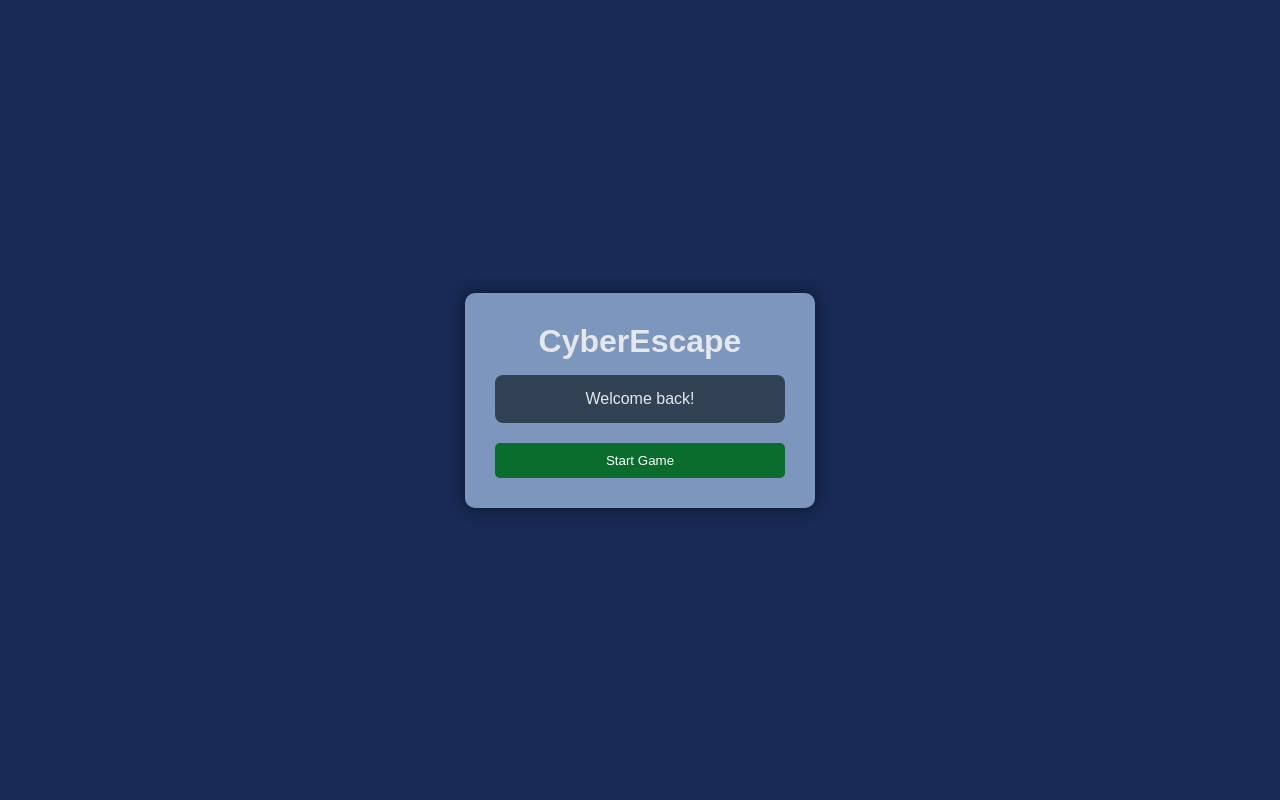
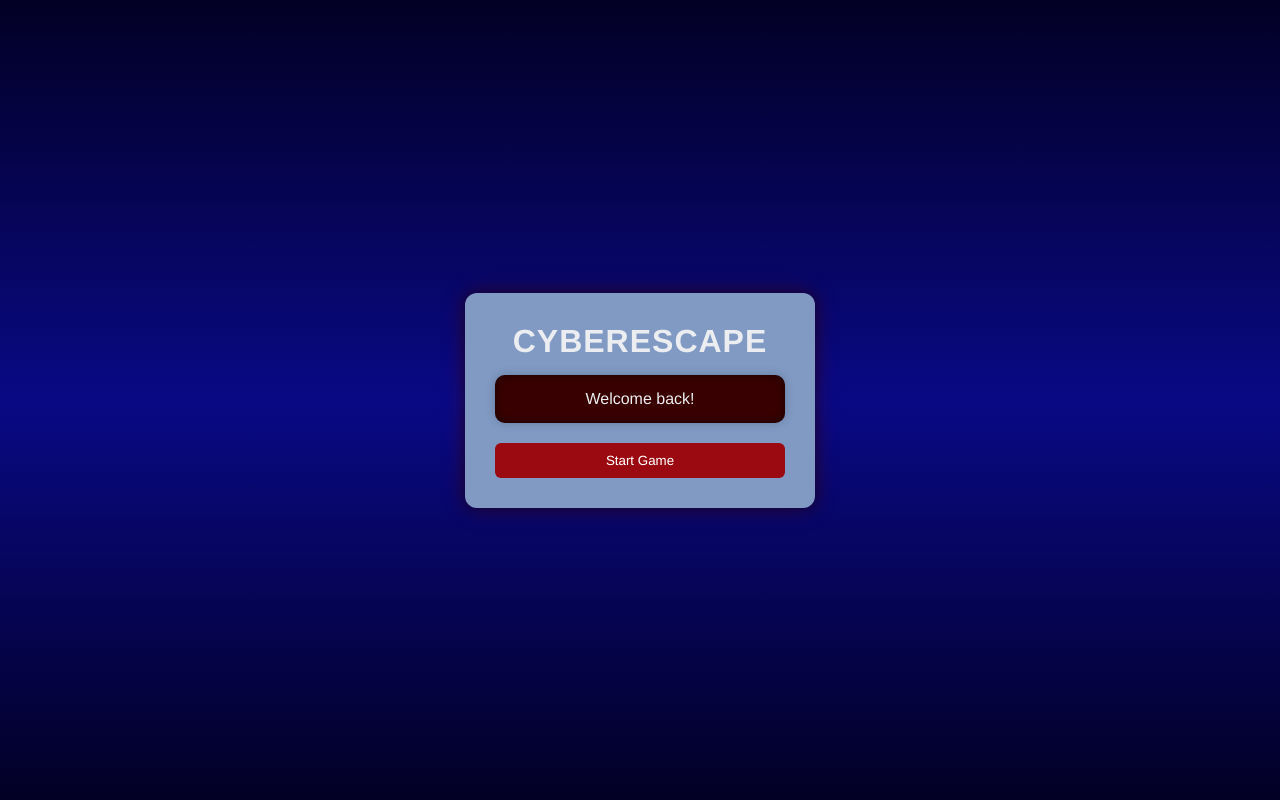
Before and after one commit to mareiirem/RemllaAli_CyberEscape, a PHP site: page /cyberbreakers.html in a window 1280 px wide. Run offline with PHP 8.4, Linux system fonts and the light colour scheme.

Commit message:
Basic css fixed up a bit, will polish later when gaem completed

```diff
--- a/cyberbreakers.css
+++ b/cyberbreakers.css
@@ -1,83 +1,159 @@
+/* <link rel="stylesheet" href="cyberbreakers.css"> */
 
-
-/* <link rel="stylesheet" href="cyberbreakers.css"> */
 * {
   margin: 0;
   padding: 0;
   box-sizing: border-box;
-  font-family: Arial, sans-serif;
+  font-family: 'Franklin Gothic Medium', 'Arial Narrow', Arial, sans-serif;
 }
 
-
+/* ===== BACKGROUND ===== */
 body {
-  background-color: #182a55;
+  background: linear-gradient(0deg, rgba(2, 0, 36, 1) 0%, rgba(9, 9, 133, 1) 50%, rgba(2, 0, 36, 1) 100%);
   color: #e5e7eb;
   min-height: 100vh;
   display: flex;
   justify-content: center;
   align-items: center;
+
+
+  animation: bgPulse 8s ease-in-out infinite;
+}
+
+@keyframes bgPulse {
+  0%, 100% { filter: brightness(1); }
+  50% { filter: brightness(1.1); }
 }
 
 
 .container {
   background: #7d96be;
   padding: 30px;
-  border-radius: 10px;
+  border-radius: 12px;
   width: 350px;
-  box-shadow: 0 0 15px rgba(0,0,0,0.5);
   text-align: center;
+
+
+  box-shadow:
+    0 0 15px rgba(0,0,0,0.5),
+    0 0 25px rgba(151, 10, 17, 0.3);
+
+
+  animation: fadeInUp 0.8s ease;
 }
 
-/* Headings */
+
 h1, h2 {
   margin-bottom: 15px;
+  letter-spacing: 1px;
+  text-transform: uppercase;
 }
 
-/* Inputs */
+
 input {
   width: 100%;
   padding: 10px;
   margin: 10px 0;
   border: none;
-  border-radius: 5px;
+  border-radius: 6px;
+
+  background: #e5e7eb;
+  transition: all 0.3s ease;
 }
 
-/* Buttons */
+input:focus {
+  outline: none;
+  box-shadow: 0 0 8px #970a11;
+  transform: scale(1.02);
+}
+
+
 button {
   width: 100%;
   padding: 10px;
-  background-color: #0a6d2e; /* green */
+  background-color: #970a11;
   color: white;
   border: none;
-  border-radius: 5px;
+  border-radius: 6px;
   cursor: pointer;
   margin-top: 10px;
+
+
+  transition: all 0.25s ease;
 }
 
 button:hover {
-  background-color: #075022;
+  background-color: #380000;
+  transform: translateY(-2px);
+  box-shadow: 0 5px 12px rgba(0,0,0,0.4);
+}
+
+button:active {
+  transform: scale(0.97);
 }
 
 
 a {
   color: #38bdf8;
   text-decoration: none;
+  transition: 0.2s;
 }
 
 a:hover {
   text-decoration: underline;
+  color: #7dd3fc;
 }
 
 
 .card {
-  background: #334155;
+  background: #380000;
   padding: 15px;
   margin: 10px 0;
-  border-radius: 8px;
+  border-radius: 10px;
+
+
+  box-shadow:
+    inset 0 0 10px rgba(0,0,0,0.6),
+    0 0 10px rgba(8, 0, 0, 0.2);
+
+  transition: transform 0.25s ease, box-shadow 0.25s ease;
+}
+
+.card:hover {
+  transform: translateY(-3px);
+  box-shadow:
+    inset 0 0 10px rgba(0,0,0,0.6),
+    0 0 20px rgba(64, 2, 5, 0.5);
 }
 
 
 .highlight {
-  color: #facc15;
+  color: #c2000a;
   font-weight: bold;
+
+
+  text-shadow: 0 0 6px rgba(255, 26, 38, 0.6);
 }
+
+
+.footer {
+  text-align: center;
+  padding: 15px;
+  font-size: 12px;
+  background: #380000;
+  color: white;
+
+  box-shadow: 0 -2px 10px rgba(0,0,0,0.4);
+}
+
+
+@keyframes fadeInUp {
+  from {
+    opacity: 0;
+    transform: translateY(20px);
+  }
+  to {
+    opacity: 1;
+    transform: translateY(0);
+  }
+}
```
